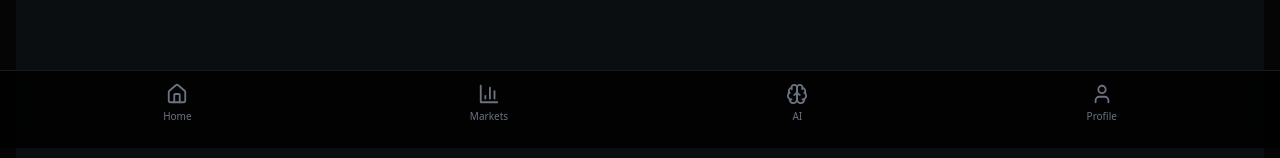
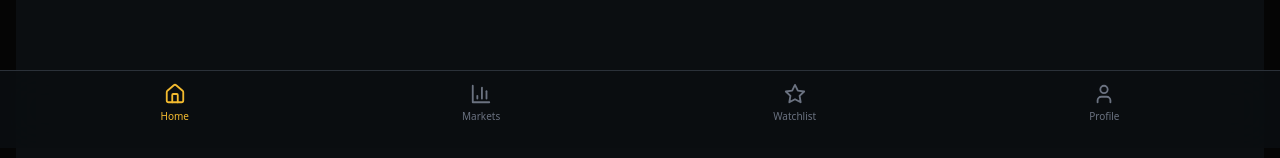
Before and after one commit to capacitytools/bca-crypto, a Next.js app: page / in a window 1280 px wide. Shown: the part 652-810 px from the top of the page. Built offline with nearby package versions, Linux system fonts and the light colour scheme; no server answers.

Commit message:
Update BottomNav.tsx

```diff
--- a/components/BottomNav.tsx
+++ b/components/BottomNav.tsx
@@ -1,25 +1,33 @@
 'use client';
 
-import { Home, BarChart3, Brain, User } from 'lucide-react';
+import { Home, BarChart3, Star, User } from 'lucide-react';
 import Link from 'next/link';
+import { usePathname } from 'next/navigation';
 
 export default function BottomNav() {
+  const pathname = usePathname();
+
+  const getLinkClass = (path: string) => {
+    return pathname === path ? 'text-[#F3BA2F]' : 'text-gray-500';
+  };
+
   return (
-    <nav className="fixed bottom-0 left-0 right-0 z-50 bg-black/80 backdrop-blur-xl border-t border-white/10 px-6 py-3 pb-6 flex items-center justify-around">
-      <Link href="/" className="flex flex-col items-center gap-1 text-gray-500 hover:text-blue-400">
+    <nav className="fixed bottom-0 left-0 right-0 z-50 bg-[#0B0E11]/90 backdrop-blur-xl border-t border-[#2B3139] px-6 py-3 pb-6 flex items-center justify-around">
+      <Link href="/" className={`flex flex-col items-center gap-1 ${getLinkClass('/')}`}>
         <Home size={22} />
         <span className="text-[10px] font-medium">Home</span>
       </Link>
 
-      <Link href="/markets" className="flex flex-col items-center gap-1 text-gray-500 hover:text-blue-400">
+      <Link href="/markets" className={`flex flex-col items-center gap-1 ${getLinkClass('/markets')}`}>
         <BarChart3 size={22} />
         <span className="text-[10px] font-medium">Markets</span>
       </Link>
 
-      <div className="flex flex-col items-center gap-1 text-gray-500">
-        <Brain size={22} />
-        <span className="text-[10px] font-medium">AI</span>
-      </div>
+      <Link href="/watchlist" className={`flex flex-col items-center gap-1 ${getLinkClass('/watchlist')}`}>
+        <Star size={22} />
+        <span className="text-[10px] font-medium">Watchlist</span>
+      </Link>
+
       <div className="flex flex-col items-center gap-1 text-gray-500">
         <User size={22} />
         <span className="text-[10px] font-medium">Profile</span>
```
